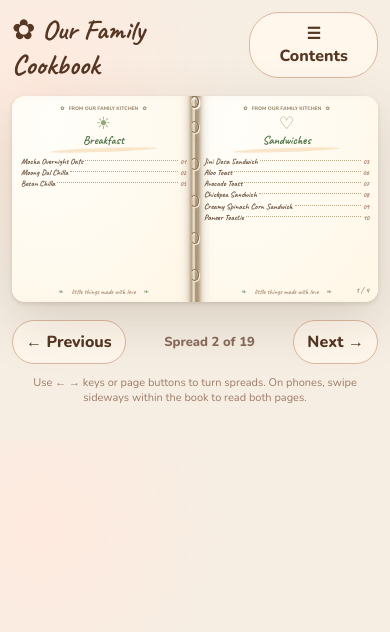
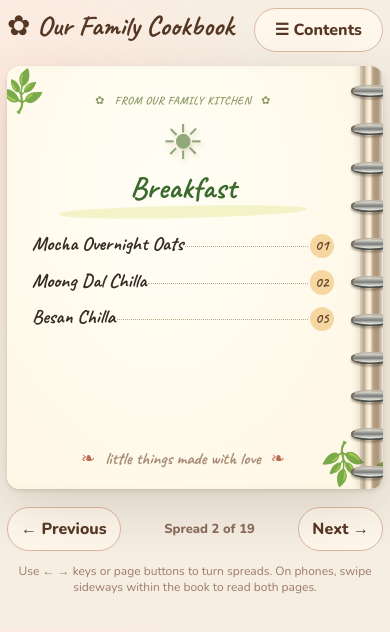
Before and after one commit to manasiagrawal98/family-cookbook, a plain HTML site: page index.html in a window 390 px wide. Both pictures are taken after a click on the button "☰ Contents". Drawn offline with nearby package versions, Linux system fonts and the light colour scheme.

Commit message:
Restyle contents after Chickpea Sandwich artwork and enlarge mobile book with horizontal reading

```diff
--- a/styles.css
+++ b/styles.css
@@ -195,3 +195,45 @@
 .new-index .index-binding i:nth-child(1){top:12%}.new-index .index-binding i:nth-child(2){top:30%}.new-index .index-binding i:nth-child(3){top:48%}.new-index .index-binding i:nth-child(4){top:66%}.new-index .index-binding i:nth-child(5){top:84%}
 .new-index .index-category{color:#52734a}
 @media(max-width:760px){.new-index .index-border{inset:4px;border-width:1px;box-shadow:none}.new-index .index-doodle{font-size:10px}.new-index .index-doodle-top{top:5px;left:6px}.new-index .index-doodle-bottom{bottom:6px;right:6px}.new-index .index-binding{width:12px;left:calc(50% - 6px)}.new-index .index-binding i{width:9px;height:12px;left:1px;border-width:1.5px}.new-index .index-topline{margin-top:3px}}
+
+/* Reference-inspired family recipe spread: foliage, soft ink, ruled accents and metal rings. */
+.book-page.new-index{background:#fff9eb!important}
+.new-index .index-leaf{background:radial-gradient(ellipse at 45% 30%,#fffef5,#fff7e6 90%);padding:clamp(17px,2.8vw,39px) clamp(22px,3.4vw,48px)}
+.new-index .index-border{inset:clamp(12px,1.8vw,25px);border:1.5px solid #b9ae7d;border-radius:24px 10px 20px 13px;box-shadow:none}
+.new-index .index-leaf:before{content:'🌿';position:absolute;top:5px;left:7px;font-size:clamp(23px,4vw,56px);transform:rotate(-30deg);opacity:.8;z-index:2;pointer-events:none}
+.new-index .index-leaf:after{content:'🌿';position:absolute;bottom:5px;right:8px;font-size:clamp(22px,3.5vw,48px);transform:rotate(145deg);opacity:.8;z-index:2;pointer-events:none}
+.new-index .index-right:before{left:auto;right:7px;transform:rotate(38deg)}
+.new-index .index-right:after{right:auto;left:8px;transform:rotate(-145deg)}
+.new-index .index-topline{font:700 clamp(8px,.95vw,13px) Caveat,cursive;letter-spacing:.06em;color:#8d9a64}
+.new-index .index-illustration{font-size:clamp(31px,5.1vw,68px);margin:clamp(6px,.8vw,11px) 0 0;filter:drop-shadow(2px 3px 2px #a28a6644)}
+.new-index .index-category{font:700 clamp(30px,4.1vw,58px)/.92 Caveat,cursive;color:#3b6b2c;text-shadow:none;margin-top:clamp(4px,.6vw,9px)}
+.new-index .index-underline{height:clamp(8px,1.5vw,18px);max-height:none;width:76%;background:#edf0b8bb;border-radius:48% 40% 55% 45%;margin:1px auto clamp(13px,2.1vw,30px);transform:rotate(-1deg)}
+.new-index .index-recipe-list{gap:clamp(8px,1.5vw,21px);padding:0 clamp(7px,1.1vw,16px)}
+.new-index .index-entry{font:700 clamp(17px,2vw,28px)/1.06 Caveat,cursive;color:#352b23}
+.new-index .index-entry-number{background:#f6d7a2;border-radius:50%;min-width:1.65em;height:1.65em;display:inline-flex;align-items:center;justify-content:center;color:#64452b;font-size:.76em}
+.new-index .index-bottom{font-size:clamp(14px,1.7vw,23px);color:#bd6d54}
+.new-index .index-binding{width:40px;left:calc(50% - 20px);background:linear-gradient(90deg,#6c554338,#7e65507d 18%,#ead9bc 29%,#fff7e8 45%,#bba17e 60%,#725a4388 84%,#6c554333);box-shadow:0 0 8px #6a4f3633}
+.new-index .index-binding i{left:-15px;width:70px;height:20px;border:4px solid #766756;border-top-color:#bdb7a9;border-bottom-color:#4f514f;border-radius:45%;background:linear-gradient(180deg,#e7e4d9 0%,#a5a39c 30%,#777b7a 52%,#dad9d2 85%);box-shadow:0 2px 2px #51433166;transform:translateY(-50%)}
+.new-index .index-binding i:nth-child(1){top:6%}.new-index .index-binding i:nth-child(2){top:15%}.new-index .index-binding i:nth-child(3){top:24%}.new-index .index-binding i:nth-child(4){top:33%}.new-index .index-binding i:nth-child(5){top:42%}.new-index .index-binding i:nth-child(6){top:51%}.new-index .index-binding i:nth-child(7){top:60%}.new-index .index-binding i:nth-child(8){top:69%}.new-index .index-binding i:nth-child(9){top:78%}.new-index .index-binding i:nth-child(10){top:87%}.new-index .index-binding i:nth-child(11){top:96%}
+/* Phone: show one legible half-page at a time, scroll horizontally for the other. */
+@media(max-width:760px){
+.reader{padding:8px 7px 20px}
+.book{width:100%;max-width:100%;height:auto;aspect-ratio:8/9;overflow-x:auto;overflow-y:hidden;display:block;scroll-snap-type:x mandatory;overscroll-behavior-x:contain;-webkit-overflow-scrolling:touch}
+.book>.book-page{width:200%;height:100%;min-width:200%;max-width:none;scroll-snap-align:start}
+.book>.recipe-page.full-spread{width:200%;min-width:200%;height:100%;max-width:none}
+.book>.recipe-page.full-spread .original-art{width:100%;height:100%;max-width:none;object-fit:contain}
+.book>.new-index{width:200%;min-width:200%;height:100%;max-width:none;grid-template-columns:1fr 1fr}
+.new-index .index-leaf{padding:20px 25px}
+.new-index .index-border{inset:11px;border-width:1.5px}
+.new-index .index-leaf:before,.new-index .index-leaf:after{font-size:32px}
+.new-index .index-topline{font-size:11px;margin-top:7px}
+.new-index .index-illustration{font-size:48px;margin-top:12px}
+.new-index .index-category{font-size:clamp(29px,8vw,43px);margin-top:7px}
+.new-index .index-underline{height:12px;margin:3px auto 16px}
+.new-index .index-recipe-list{gap:12px;padding:0 12px}
+.new-index .index-entry{font-size:clamp(18px,5vw,25px)}
+.new-index .index-bottom{font-size:17px}
+.new-index .index-binding{width:22px;left:calc(50% - 11px)}
+.new-index .index-binding i{left:-9px;width:40px;height:13px;border-width:2px}
+.reader-hint{font-size:12px}
+}
```
